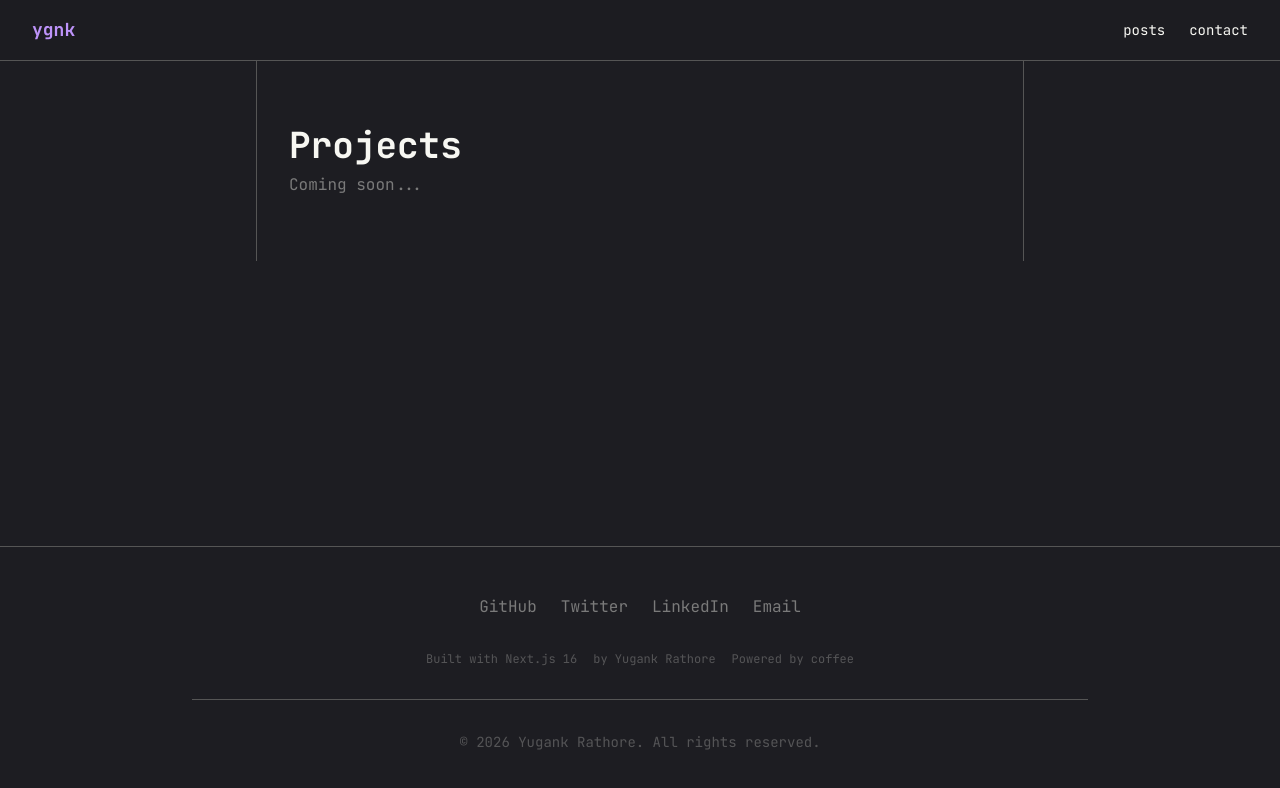
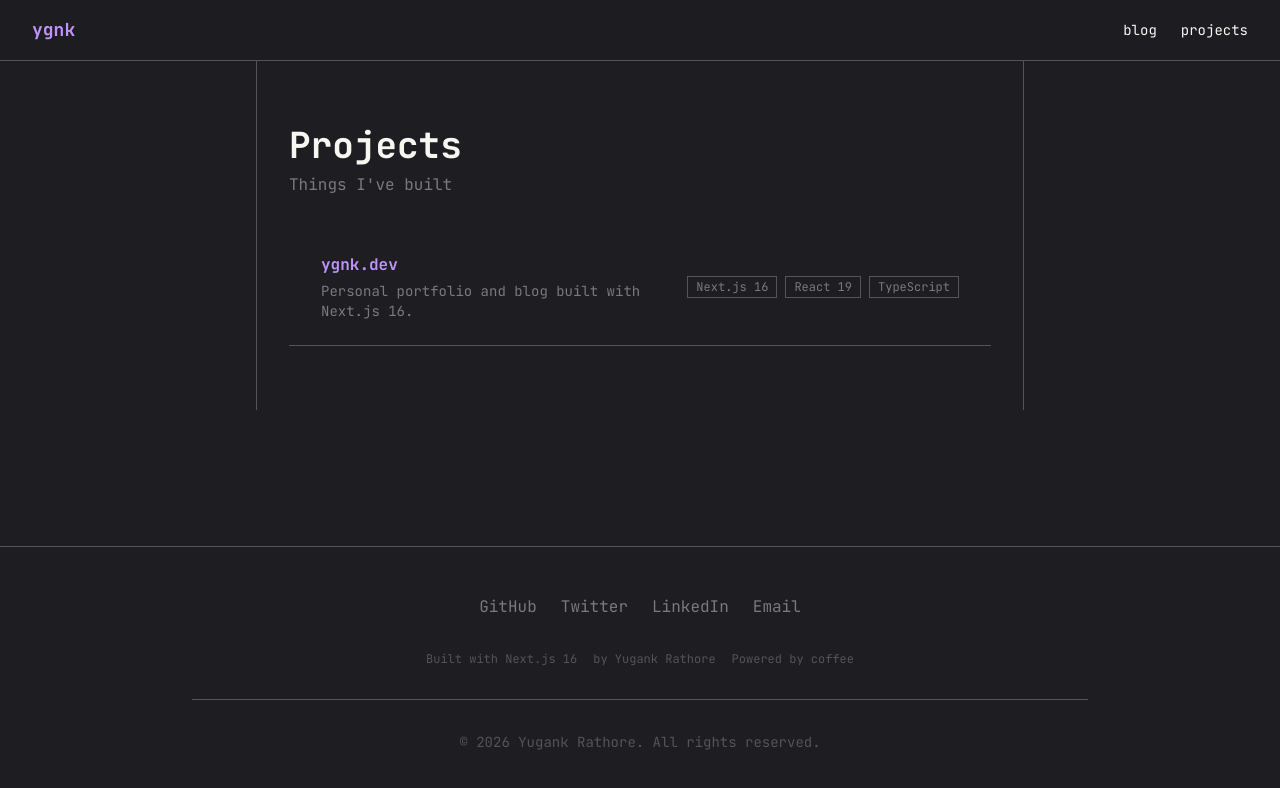
Before and after one commit to yugaaank/blog, a Next.js app: page /projects in a window 1280 px wide. Shown: the top 788 px of the page. Built offline with nearby package versions, Linux system fonts and the light colour scheme.

Commit message:
added projetcs

```diff
--- a/app/components/Navbar.tsx
+++ b/app/components/Navbar.tsx
@@ -7,8 +7,8 @@ export default function Navbar() {
         ygnk
       </Link>
       <div className="flex gap-6 text-sm">
-        <span className="cursor-pointer hover:text-accent">posts</span>
-        <span className="cursor-pointer hover:text-accent">contact</span>
+        <Link href="/blog" className="hover:text-accent">blog</Link>
+        <Link href="/projects" className="hover:text-accent">projects</Link>
       </div>
     </nav>
   );
--- /dev/null
+++ b/app/projects/[slug]/page.tsx
@@ -0,0 +1,159 @@
+import Link from "next/link";
+import { notFound } from "next/navigation";
+import { projects, type Project } from "../projects";
+
+export function generateStaticParams() {
+  return projects.map((p) => ({ slug: p.slug }));
+}
+
+function Section({ title, children }: { title: string; children: React.ReactNode }) {
+  return (
+    <div className="border-b">
+      <h2 className="border-b px-8 py-3 text-sm font-bold tracking-wider text-accent">
+        {title}
+      </h2>
+      <div className="px-8 py-6">{children}</div>
+    </div>
+  );
+}
+
+function Tag({ children }: { children: string }) {
+  return <span className="border px-2 py-0.5 text-xs text-muted">{children}</span>;
+}
+
+function ProjectPage({ project }: { project: Project }) {
+  return (
+    <div className="divide-y divide-border">
+      {/* Header */}
+      <div className="border-b px-8 py-12">
+        <h1 className="text-4xl font-bold">{project.title}</h1>
+        <p className="mt-2 text-muted">{project.summary}</p>
+        <div className="mt-6 flex flex-wrap gap-2">
+          {project.tags.map((tag) => (
+            <Tag key={tag}>{tag}</Tag>
+          ))}
+        </div>
+      </div>
+
+      {/* Description */}
+      <Section title="Overview">
+        <p className="leading-relaxed text-fg">{project.description}</p>
+      </Section>
+
+      {/* Tech Stack */}
+      <Section title="Tech Stack">
+        <div className="flex flex-wrap gap-2">
+          {project.techStack.map((tech) => (
+            <span
+              key={tech}
+              className="border border-accent/30 px-3 py-1 text-sm text-accent"
+            >
+              {tech}
+            </span>
+          ))}
+        </div>
+      </Section>
+
+      {/* Timeline */}
+      {project.timeline && (
+        <Section title="Timeline">
+          <div className="space-y-4">
+            {project.timeline.map((entry, i) => (
+              <div key={i} className="flex gap-4">
+                <div className="flex flex-col items-center">
+                  <div className="size-2 rounded-full bg-accent" />
+                  {i < project.timeline!.length - 1 && (
+                    <div className="w-px flex-1 bg-accent/30" />
+                  )}
+                </div>
+                <div className="pb-4">
+                  <span className="text-xs text-muted">{entry.date}</span>
+                  <h3 className="font-bold text-accent">{entry.phase}</h3>
+                  <p className="mt-1 text-sm text-muted">{entry.desc}</p>
+                </div>
+              </div>
+            ))}
+          </div>
+        </Section>
+      )}
+
+      {/* Challenges */}
+      {project.challenges && (
+        <Section title="Challenges">
+          <ul className="space-y-3">
+            {project.challenges.map((c, i) => (
+              <li key={i} className="flex gap-3 text-sm text-muted">
+                <span className="mt-1 size-1.5 shrink-0 rounded-full bg-red/50" />
+                {c}
+              </li>
+            ))}
+          </ul>
+        </Section>
+      )}
+
+      {/* Features */}
+      {project.features && (
+        <Section title="Features">
+          <ul className="space-y-3">
+            {project.features.map((l, i) => (
+              <li key={i} className="flex gap-3 text-sm text-muted">
+                <span className="mt-1 size-1.5 shrink-0 rounded-full bg-green/50" />
+                {l}
+              </li>
+            ))}
+          </ul>
+        </Section>
+      )}
+
+      {/* Future Improvements */}
+      {project.future && (
+        <Section title="Future Improvements">
+          <ul className="space-y-2">
+            {project.future.map((f, i) => (
+              <li key={i} className="text-sm text-muted">
+                → {f}
+              </li>
+            ))}
+          </ul>
+        </Section>
+      )}
+
+      {/* Links */}
+      <div className="flex gap-4 px-8 py-6">
+        {project.github && (
+          <a
+            href={project.github}
+            target="_blank"
+            rel="noopener noreferrer"
+            className="border border-accent px-4 py-2 text-sm font-medium text-accent transition hover:bg-accent hover:text-bg"
+          >
+            GitHub
+          </a>
+        )}
+        {project.demo && (
+          <a
+            href={project.demo}
+            target="_blank"
+            rel="noopener noreferrer"
+            className="border border-accent px-4 py-2 text-sm font-medium text-accent transition hover:bg-accent hover:text-bg"
+          >
+            Live Demo
+          </a>
+        )}
+        <Link
+          href="/projects"
+          className="border px-4 py-2 text-sm text-muted transition hover:bg-surface"
+        >
+          ← All Projects
+        </Link>
+      </div>
+    </div>
+  );
+}
+
+export default async function Page({ params }: { params: Promise<{ slug: string }> }) {
+  const { slug } = await params;
+  const project = projects.find((p) => p.slug === slug);
+  if (!project) notFound();
+  return <ProjectPage project={project} />;
+}
--- a/app/projects/page.tsx
+++ b/app/projects/page.tsx
@@ -1,8 +1,35 @@
+import Link from "next/link";
+import { projects } from "./projects";
+
 export default function Projects() {
   return (
-    <main className="p-8 py-16">
+    <div className="p-8 py-16">
       <h1 className="text-4xl font-bold">Projects</h1>
-      <p className="mt-2 text-muted">Coming soon...</p>
-    </main>
+      <p className="mt-2 text-muted">Things I&apos;ve built</p>
+      <div className="mt-8 divide-y divide-border border-b">
+        {projects.map((project) => (
+          <Link
+            key={project.slug}
+            href={`/projects/${project.slug}`}
+            className="flex items-center justify-between gap-4 px-8 py-6 transition hover:bg-surface"
+          >
+            <div>
+              <h2 className="font-bold text-accent">{project.title}</h2>
+              <p className="mt-1 text-sm text-muted">{project.summary}</p>
+            </div>
+            <div className="hidden shrink-0 gap-2 sm:flex">
+              {project.techStack.slice(0, 3).map((tech) => (
+                <span
+                  key={tech}
+                  className="border px-2 py-0.5 text-xs text-muted"
+                >
+                  {tech}
+                </span>
+              ))}
+            </div>
+          </Link>
+        ))}
+      </div>
+    </div>
   );
 }
--- /dev/null
+++ b/app/projects/projects.ts
@@ -0,0 +1,51 @@
+export interface Project {
+  slug: string;
+  title: string;
+  summary: string;
+  description: string;
+  techStack: string[];
+  github?: string;
+  demo?: string;
+  date: string;
+  tags: string[];
+  relatedPosts?: string[];
+  challenges?: string[];
+  features?: string[];
+  future?: string[];
+  timeline?: { phase: string; date: string; desc: string }[];
+}
+
+export const projects: Project[] = [
+  {
+    slug: "this-website",
+    title: "ygnk.dev",
+    summary: "Personal portfolio and blog built with Next.js 16.",
+    description:
+      "This very website. A digital garden, portfolio, and technical blog built from scratch with Next.js 16, Tailwind CSS v4, and MDX. Features structural border-based design, Dracula-inspired dark theme, and a timeline-organized blog.",
+    techStack: ["Next.js 16", "React 19", "TypeScript", "Tailwind CSS v4", "MDX"],
+    github: "https://github.com/ygnk2/blog",
+    date: "2026-07-01",
+    tags: ["web", "react", "nextjs"],
+    challenges: [
+      "Figuring out Tailwind CSS v4's new API — the theme system and border utilities work differently than v3.",
+      "Getting MDX working smoothly with the App Router's file-based routing.",
+      "Balancing structural borders with responsive design on smaller screens.",
+    ],
+    features: [
+      "Next.js 16 with Turbopack is remarkably fast for development.",
+      "Keeping a content-driven architecture from day one makes adding features painless.",
+      "A well-defined visual system (border, spacing, color) eliminates arbitrary design decisions.",
+    ],
+    future: [
+      "Add RSS feed and sitemap generation.",
+      "Implement full-text search across blog and projects.",
+      "Add dark/light theme toggle.",
+    ],
+    timeline: [
+      { phase: "Initial setup", date: "2026-06", desc: "Scaffolded Next.js 16 with TypeScript and Tailwind v4." },
+      { phase: "Theme & layout", date: "2026-06", desc: "Established Dracula-inspired palette, JetBrains Mono, and border-based layout." },
+      { phase: "Blog", date: "2026-07", desc: "Added MDX blog with timeline-grouped listing." },
+      { phase: "Projects", date: "2026-07", desc: "Added projects section with React-based pages." },
+    ],
+  },
+];
```
